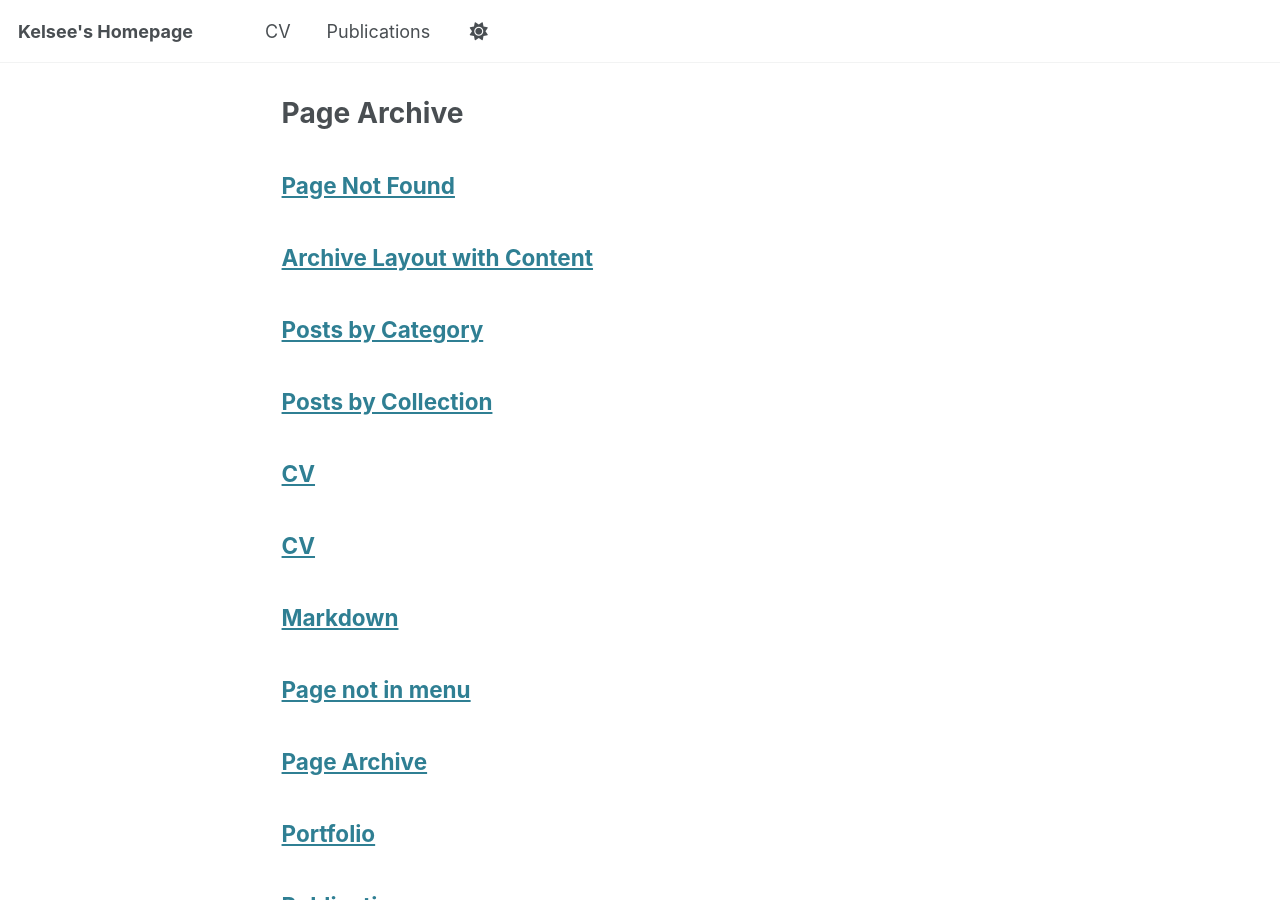
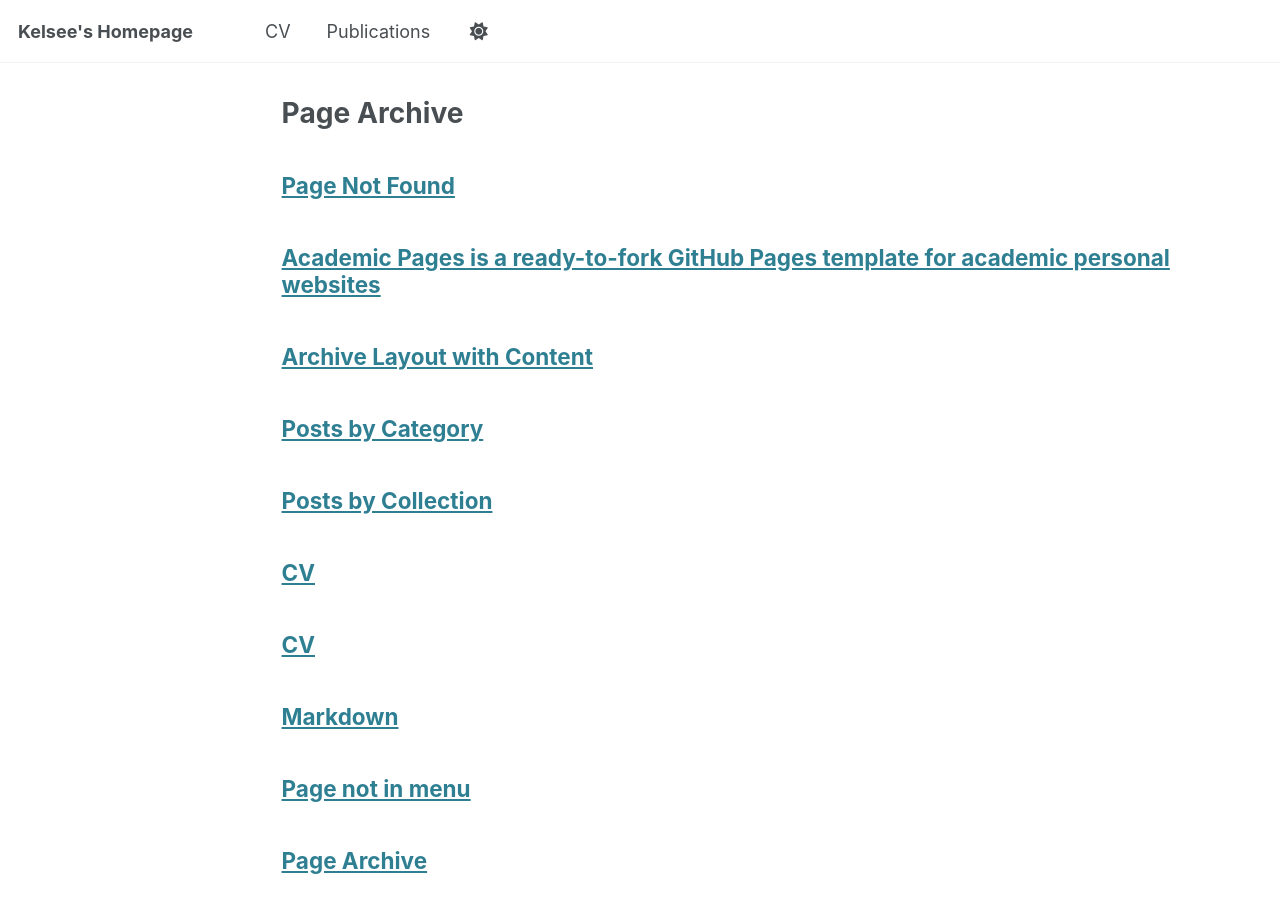
Before and after one commit to kbratley/kbratley.github.io, a Jekyll site: the page built from _pages/page-archive.html, in a window 1280 px wide and 900 px high. Built offline with Jekyll 4.4.1, drawn with Linux system fonts in a browser that asks for light colours.

Commit message:
Update about.md

```diff
--- a/_pages/about.md
+++ b/_pages/about.md
@@ -1,11 +1,11 @@
-<!-- BEGIN: Dark Section -->
-<div style="
-  background-color: #1f1f1f;
-  color: #ffffff;
-  padding: 2rem;
-  margin-bottom: 2rem;
-  border-radius: 6px;
-">
+---
+permalink: /
+title: "Academic Pages is a ready-to-fork GitHub Pages template for academic personal websites"
+author_profile: true
+redirect_from:
+  - /about/
+  - /about.html
+---
 
   <!-- Updated Intro Text -->
  <p>
```
